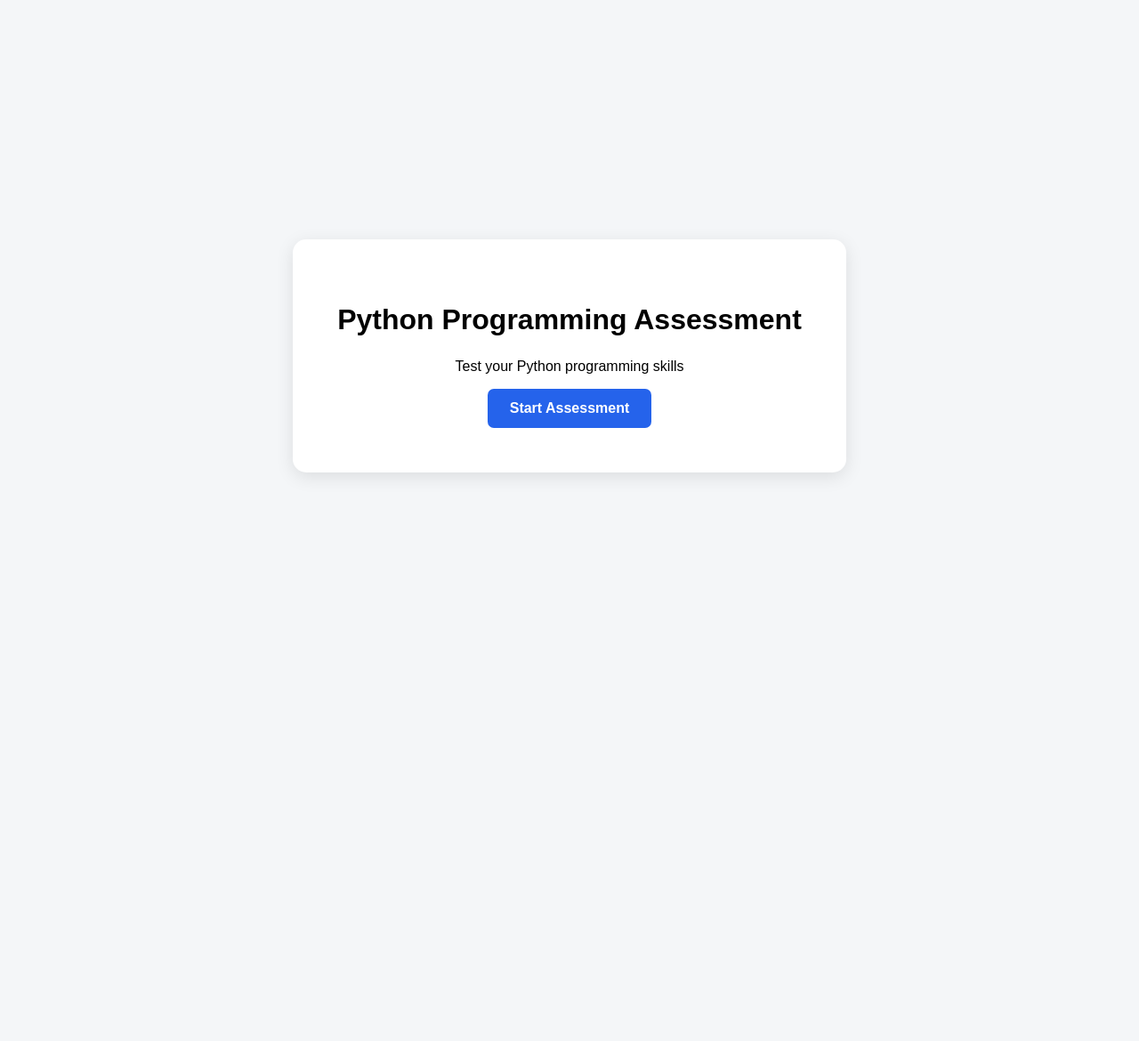
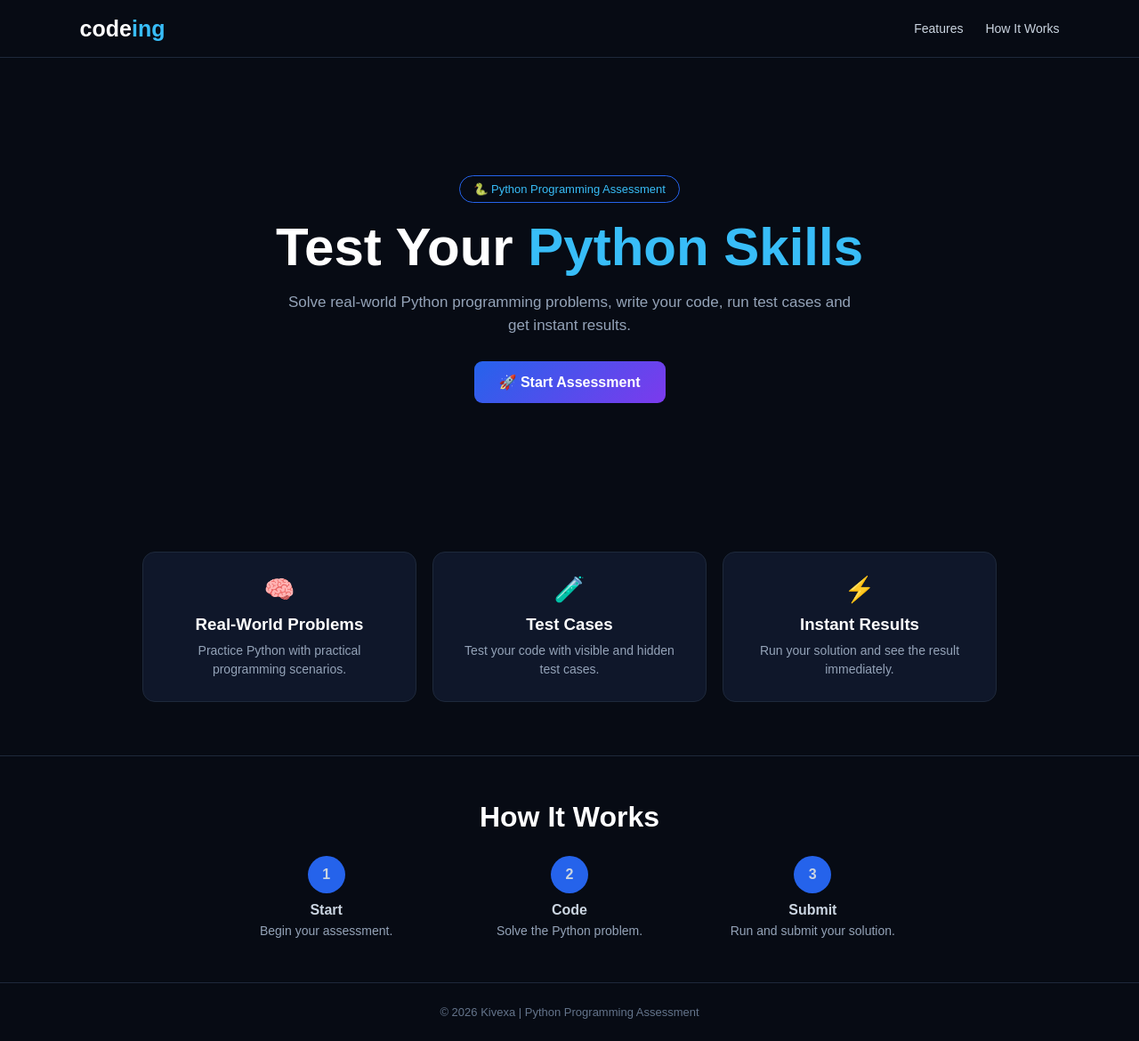
Before and after one commit to MutteRam/assement_app, a Django app: page / in a window 1280 px wide. Shown: the whole page at 89% size. Before the commit the page ends 536 px from the top, so only its background shows below. Run offline with Django 4.2, Linux system fonts and the light colour scheme.

Commit message:
home page change

```diff
--- a/templates/home.html
+++ b/templates/home.html
@@ -2,57 +2,231 @@
 <html lang="en">
 
 <head>
+    <meta charset="UTF-8">
+    <meta name="viewport" content="width=device-width, initial-scale=1.0">
 
-    <meta charset="UTF-8">
-
-    <meta name="viewport"
-          content="width=device-width, initial-scale=1.0">
-
-    <title>Python Assessment</title>
+    <title>Kivexa | Python Assessment</title>
 
     <style>
 
         * {
+            margin: 0;
+            padding: 0;
             box-sizing: border-box;
         }
 
         body {
-            margin: 0;
             font-family: Arial, sans-serif;
-            background: #f4f6f8;
+            background: #070b14;
+            color: white;
         }
 
-        .home {
-            min-height: 100vh;
+        /* Navbar */
+
+        .navbar {
+            height: 65px;
+            padding: 0 7%;
             display: flex;
-            justify-content: center;
             align-items: center;
-            text-align: center;
+            justify-content: space-between;
+            border-bottom: 1px solid #1e293b;
         }
 
-        .box {
-            background: white;
-            padding: 50px;
-            border-radius: 15px;
-            box-shadow: 0 5px 20px rgba(0,0,0,0.1);
+        .logo {
+            font-size: 25px;
+            font-weight: bold;
         }
 
-        h1 {
-            margin-bottom: 25px;
+        .logo span {
+            color: #38bdf8;
+        }
+
+        .nav-links {
+            display: flex;
+            gap: 25px;
+        }
+
+        .nav-links a {
+            color: #cbd5e1;
+            text-decoration: none;
+            font-size: 14px;
+        }
+
+        .nav-links a:hover {
+            color: #38bdf8;
+        }
+
+        /* Hero */
+
+        .hero {
+            min-height: 520px;
+            display: flex;
+            align-items: center;
+            justify-content: center;
+            text-align: center;
+            padding: 40px 20px;
+        }
+
+        .hero-content {
+            max-width: 800px;
+        }
+
+        .badge {
+            display: inline-block;
+            padding: 7px 15px;
+            margin-bottom: 18px;
+            border: 1px solid #2563eb;
+            border-radius: 30px;
+            color: #38bdf8;
+            font-size: 13px;
+        }
+
+        .hero h1 {
+            font-size: 60px;
+            line-height: 1.05;
+            margin-bottom: 18px;
+        }
+
+        .hero h1 span {
+            color: #38bdf8;
+        }
+
+        .hero p {
+            color: #94a3b8;
+            font-size: 17px;
+            line-height: 1.5;
+            max-width: 650px;
+            margin: auto;
         }
 
         .start-btn {
             display: inline-block;
-            padding: 13px 25px;
-            background: #2563eb;
+            margin-top: 28px;
+            padding: 14px 28px;
+            background: linear-gradient(135deg, #2563eb, #7c3aed);
             color: white;
             text-decoration: none;
-            border-radius: 7px;
+            border-radius: 9px;
+            font-weight: bold;
+            transition: 0.3s;
+        }
+
+        .start-btn:hover {
+            transform: translateY(-3px);
+        }
+
+        /* Features */
+
+        .features {
+            max-width: 1000px;
+            margin: auto;
+            padding: 35px 20px 60px;
+            display: grid;
+            grid-template-columns: repeat(3, 1fr);
+            gap: 18px;
+        }
+
+        .card {
+            background: #0f172a;
+            border: 1px solid #1e293b;
+            border-radius: 14px;
+            padding: 25px;
+            text-align: center;
+        }
+
+        .card:hover {
+            border-color: #2563eb;
+        }
+
+        .card-icon {
+            font-size: 28px;
+            margin-bottom: 12px;
+        }
+
+        .card h3 {
+            margin-bottom: 8px;
+        }
+
+        .card p {
+            color: #94a3b8;
+            font-size: 14px;
+            line-height: 1.5;
+        }
+
+        /* How it works */
+
+        .how {
+            text-align: center;
+            padding: 50px 20px;
+            border-top: 1px solid #1e293b;
+        }
+
+        .how h2 {
+            font-size: 32px;
+            margin-bottom: 25px;
+        }
+
+        .steps {
+            max-width: 800px;
+            margin: auto;
+            display: grid;
+            grid-template-columns: repeat(3, 1fr);
+            gap: 20px;
+        }
+
+        .step {
+            color: #cbd5e1;
+        }
+
+        .number {
+            width: 42px;
+            height: 42px;
+            margin: auto auto 10px;
+            display: flex;
+            align-items: center;
+            justify-content: center;
+            border-radius: 50%;
+            background: #2563eb;
             font-weight: bold;
         }
 
-        .start-btn:hover {
-            background: #1d4ed8;
+        .step p {
+            margin-top: 6px;
+            color: #94a3b8;
+            font-size: 14px;
+        }
+
+        /* Footer */
+
+        footer {
+            text-align: center;
+            padding: 25px;
+            border-top: 1px solid #1e293b;
+            color: #64748b;
+            font-size: 13px;
+        }
+
+        /* Mobile */
+
+        @media (max-width: 700px) {
+
+            .nav-links {
+                display: none;
+            }
+
+            .hero h1 {
+                font-size: 42px;
+            }
+
+            .hero p {
+                font-size: 15px;
+            }
+
+            .features,
+            .steps {
+                grid-template-columns: 1fr;
+            }
+
         }
 
     </style>
@@ -61,27 +235,156 @@
 
 <body>
 
-    <div class="home">
 
-        <div class="box">
+<!-- Navbar -->
 
-            <h1>
-                Python Programming Assessment
-            </h1>
+<nav class="navbar">
+
+    <div class="logo">
+        code<span>ing</span>
+    </div>
+
+    <div class="nav-links">
+        <a href="#features">Features</a>
+        <a href="#how">How It Works</a>
+    </div>
+
+</nav>
+
+
+<!-- Hero -->
+
+<section class="hero">
+
+    <div class="hero-content">
+
+        <div class="badge">
+            🐍 Python Programming Assessment
+        </div>
+
+        <h1>
+            Test Your <span>Python Skills</span>
+        </h1>
+
+        <p>
+            Solve real-world Python programming problems,
+            write your code, run test cases and get instant results.
+        </p>
+
+        <a href="{% url 'assessment' %}" class="start-btn">
+            🚀 Start Assessment
+        </a>
+
+    </div>
+
+</section>
+
+
+<!-- Features -->
+
+<section class="features" id="features">
+
+    <div class="card">
+
+        <div class="card-icon">🧠</div>
+
+        <h3>Real-World Problems</h3>
+
+        <p>
+            Practice Python with practical programming scenarios.
+        </p>
+
+    </div>
+
+
+    <div class="card">
+
+        <div class="card-icon">🧪</div>
+
+        <h3>Test Cases</h3>
+
+        <p>
+            Test your code with visible and hidden test cases.
+        </p>
+
+    </div>
+
+
+    <div class="card">
+
+        <div class="card-icon">⚡</div>
+
+        <h3>Instant Results</h3>
+
+        <p>
+            Run your solution and see the result immediately.
+        </p>
+
+    </div>
+
+</section>
+
+
+<!-- How It Works -->
+
+<section class="how" id="how">
+
+    <h2>How It Works</h2>
+
+    <div class="steps">
+
+        <div class="step">
+
+            <div class="number">1</div>
+
+            <strong>Start</strong>
 
             <p>
-                Test your Python programming skills
+                Begin your assessment.
             </p>
 
-            <a href="{% url 'assessment' %}"
-               class="start-btn">
-                Start Assessment
-            </a>
+        </div>
+
+
+        <div class="step">
+
+            <div class="number">2</div>
+
+            <strong>Code</strong>
+
+            <p>
+                Solve the Python problem.
+            </p>
+
+        </div>
+
+
+        <div class="step">
+
+            <div class="number">3</div>
+
+            <strong>Submit</strong>
+
+            <p>
+                Run and submit your solution.
+            </p>
 
         </div>
 
     </div>
 
+</section>
+
+
+<!-- Footer -->
+
+<footer>
+
+    © 2026 Kivexa | Python Programming Assessment
+
+</footer>
+
+
 </body>
 
 </html>
```
